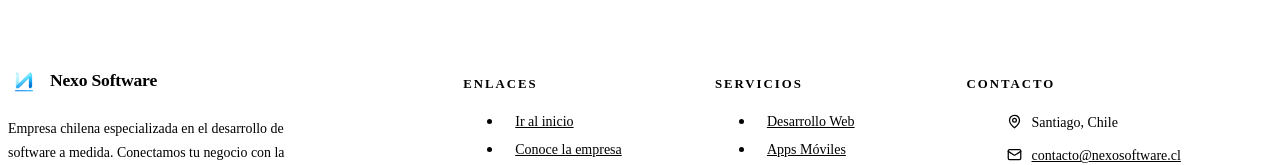
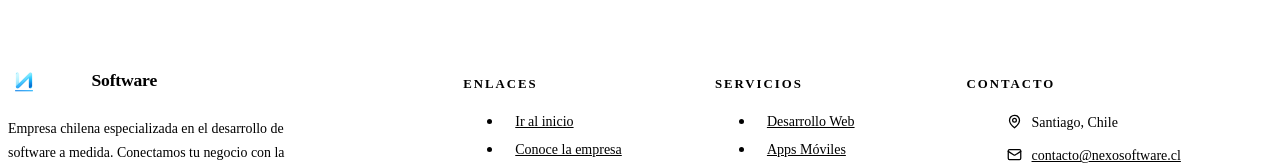
Before and after one commit to tomasvergaraj/nexo-landing, a React (Vite) app: page / in a window 1280 px wide. Shown: the part 4595-4760 px from the top of the page. Built offline with nearby package versions, Linux system fonts and the light colour scheme; the HTML template or start-up script is replaced by a standard one.

Commit message:
fix: label color nexo logo footer

```diff
--- a/src/components/Footer.css
+++ b/src/components/Footer.css
@@ -33,6 +33,13 @@
   font-weight: 800;
   color: var(--white);
   letter-spacing: -0.2px;
+}
+
+.footer__logo-brand {
+  background: linear-gradient(135deg, var(--blue-light) 0%, var(--blue) 100%);
+  -webkit-background-clip: text;
+  -webkit-text-fill-color: transparent;
+  background-clip: text;
 }
 
 .footer__brand-text {
--- a/src/components/Footer.jsx
+++ b/src/components/Footer.jsx
@@ -41,7 +41,10 @@ export default function Footer() {
                   alt={SITE_CONFIG.companyName}
                   className="footer__logo"
                 />
-                <span className="footer__logo-name">{SITE_CONFIG.companyName}</span>
+                <span className="footer__logo-name">
+                  <span className="footer__logo-brand">Nexo</span>
+                  {' '}Software
+                </span>
               </div>
               <p className="footer__brand-text">
                 Empresa chilena especializada en el desarrollo de software a medida.
```
